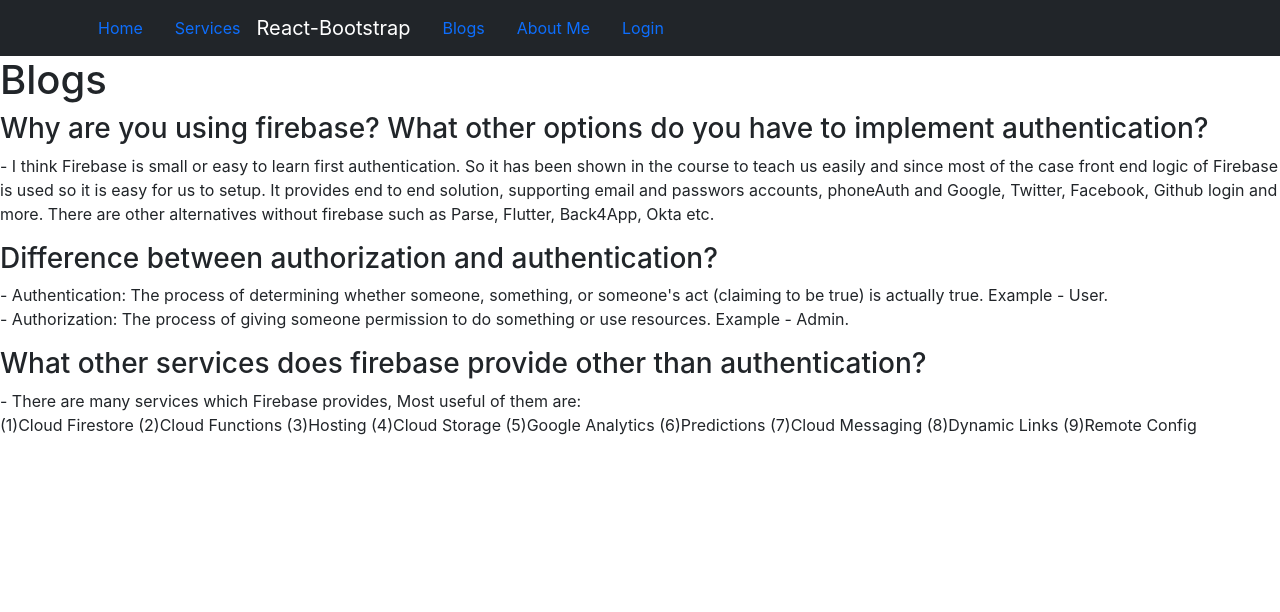
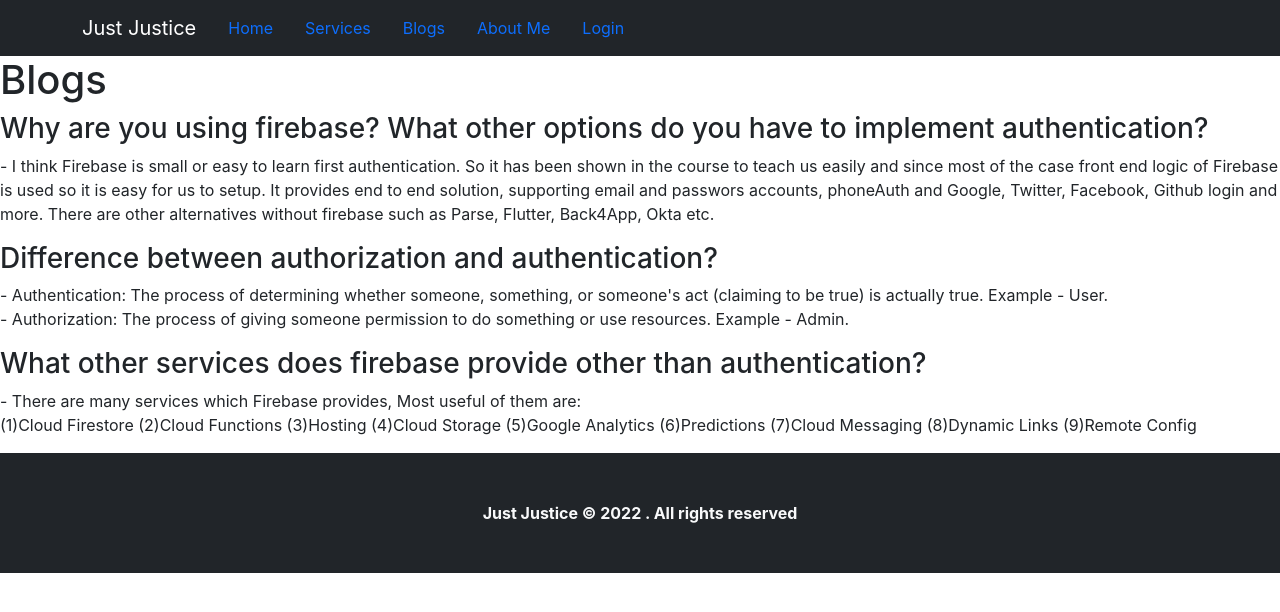
Before and after one commit to naembfh/just-justice-law-independent, a React (Create React App) app: page /blogs in a window 1280 px wide. Shown: the top 612 px of the page. Built offline with nearby package versions, Linux system fonts and the light colour scheme; no server answers.

Commit message:
some change

```diff
--- a/public/index.html
+++ b/public/index.html
@@ -24,7 +24,7 @@
       work correctly both with client-side routing and a non-root public URL.
       Learn how to configure a non-root public URL by running `npm run build`.
     -->
-  <title>React App</title>
+  <title>Just Justice</title>
 </head>
 
 <body>
--- a/src/App.js
+++ b/src/App.js
@@ -11,6 +11,7 @@
 import Notfound from './Shared/Notfound/Notfound';
 import About from './Pages/About/About';
 import Blogs from './Pages/Blogs/Blogs';
+import Footer from './Shared/Footer/Footer';
 
 
 
@@ -34,6 +35,7 @@
         <Route path='*' element={<Notfound></Notfound>}></Route>
 
       </Routes>
+      <Footer></Footer>
     </>
   );
 }
--- a/src/Pages/About/About.js
+++ b/src/Pages/About/About.js
@@ -1,9 +1,13 @@
 import React from 'react';
+import lawyer from '../../images/Lawyer/3968614.jpg'
 
 const About = () => {
     return (
-        <div>
-            <h1>About</h1>
+        <div className='d-flex'>
+            <img src={lawyer} alt="" srcset="" />
+            <div>
+                <h1>Hi </h1>
+            </div>
         </div>
     );
 };
--- a/src/Shared/Footer/Footer.js
+++ b/src/Shared/Footer/Footer.js
@@ -2,9 +2,9 @@
 
 const Footer = () => {
     return (
-        <div>
-            <h1>footer</h1>
-        </div>
+        <>
+            <p className='bg-dark fw-bolder p-5 text-light mt-2 text-center'>Just Justice © 2022 . All rights reserved</p>
+        </>
     );
 };
 
--- a/src/Shared/Header/Header.js
+++ b/src/Shared/Header/Header.js
@@ -17,12 +17,12 @@
 
                     <Navbar.Toggle aria-controls="responsive-navbar-nav" />
                     <Navbar.Collapse id="responsive-navbar-nav">
-
+                        <Navbar.Brand href="#home">Just Justice</Navbar.Brand>
 
                         <Nav.Link as={Link} to='/'>Home</Nav.Link>
                         <Nav.Link href="#services">Services</Nav.Link>
 
-                        <Navbar.Brand href="#home">React-Bootstrap</Navbar.Brand>
+
 
                         <Nav.Link as={Link} to='/blogs'>
                             Blogs
--- a/src/Shared/Notfound/Notfound.js
+++ b/src/Shared/Notfound/Notfound.js
@@ -2,8 +2,13 @@
 
 const Notfound = () => {
     return (
-        <div>
-            <h1>Not found</h1>
+        <div className='text-center bg-dark text-light py-5 my-5'>
+
+            <h1>Oops!!</h1>
+
+            <h1>Where are We?</h1>
+            <h3>The page are you loking for is moved,renamed or</h3>
+            <h2>might never been existed.</h2>
         </div>
     );
 };
```
Also changed, not shown: src/images/Lawyer/3968614.jpg (added).
